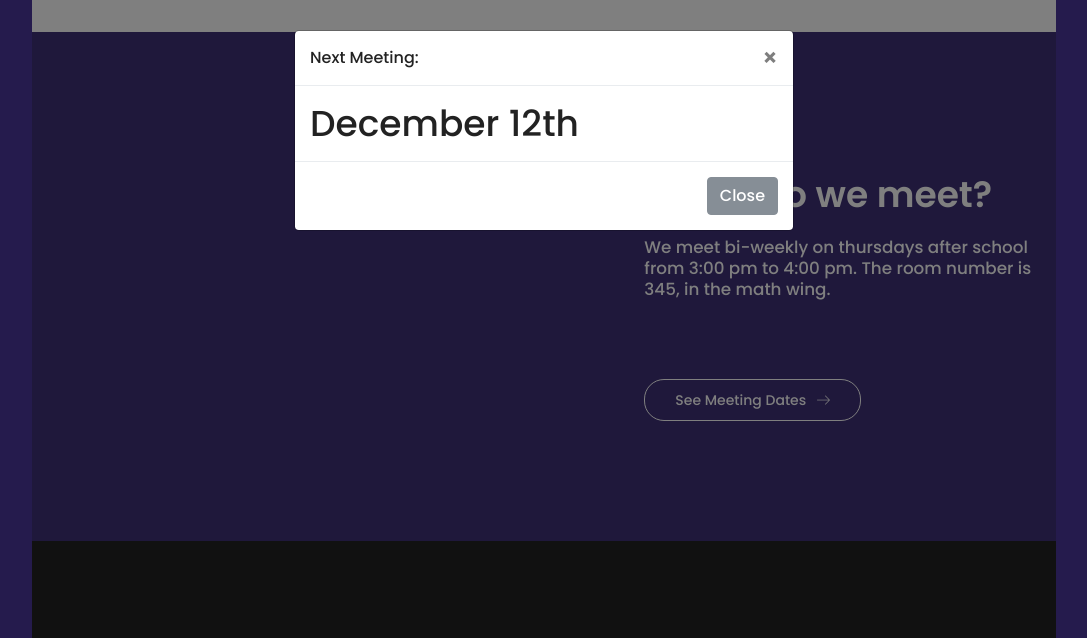
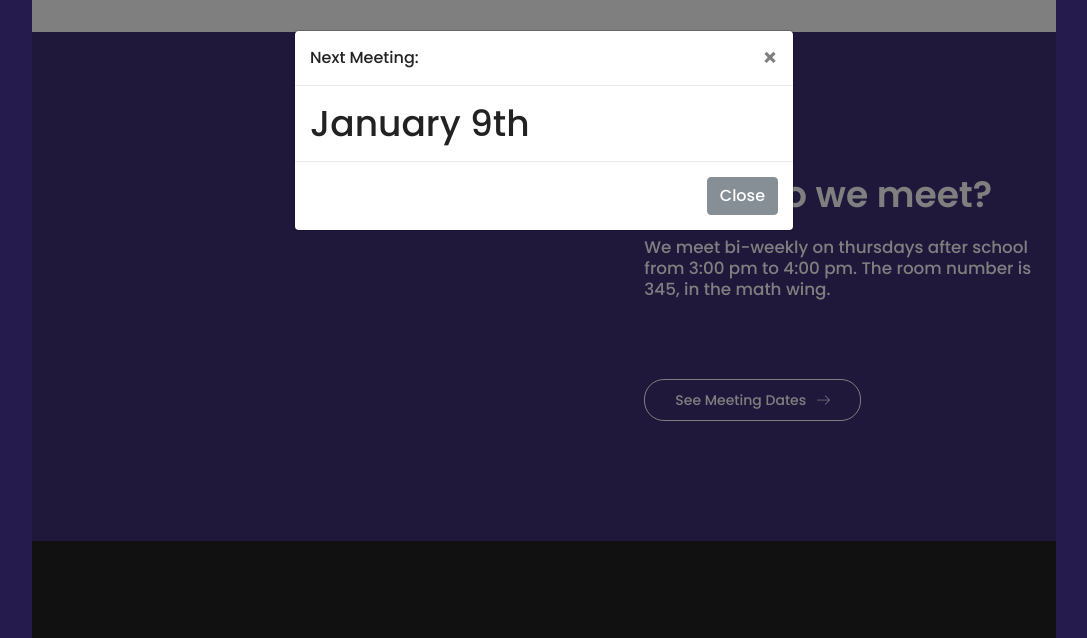
Before and after one commit to steed-huang/anime-review-club-site, a plain HTML site: page index.html in a window 1280 px wide. Both pictures are taken after a click on the link "See Meeting Dates". Shown: the part 1146-1784 px from the top of the page, without its empty margins (96-1183 px from the left). Drawn offline with nearby package versions, Linux system fonts and the light colour scheme.

Commit message:
updated date

```diff
--- a/index.html
+++ b/index.html
@@ -167,7 +167,7 @@
               </button>
             </div>
             <div class="modal-body">
-              <h1>December 12th</h1>
+              <h1>January 9th</h1>
             </div>
             <div class="modal-footer">
               <button type="button" class="btn btn-secondary" data-dismiss="modal">
```
